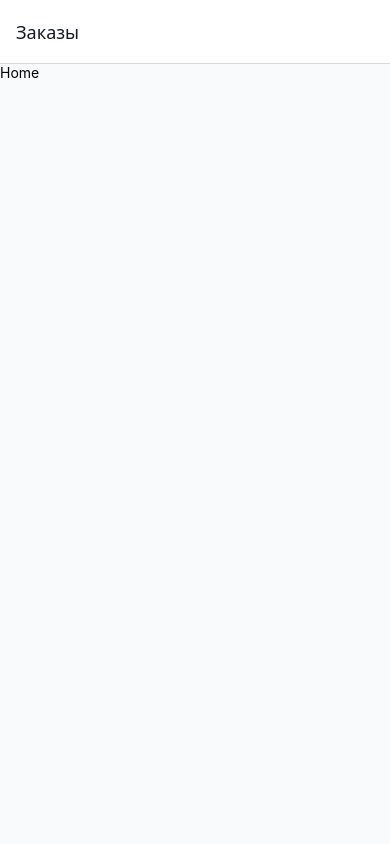
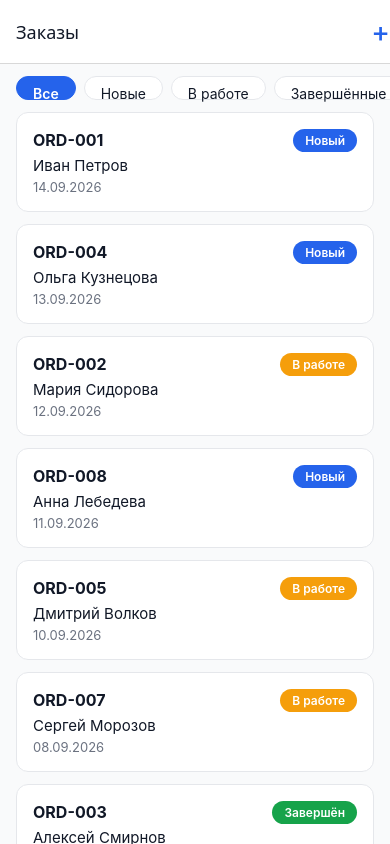
Before and after one commit to RedVVest/test-task-cowal, a React Native app: screen /Home in a window 390 px wide. Built offline with nearby package versions, Linux system fonts and the light colour scheme.

Commit message:
feat(home): list orders with status filter

```diff
--- a/src/screens/HomeScreen.tsx
+++ b/src/screens/HomeScreen.tsx
@@ -1,11 +1,76 @@
-import React from 'react';
-import { Text, View } from 'react-native';
+import React, { useLayoutEffect, useMemo, useState } from 'react';
+import { FlatList, Pressable, StyleSheet, Text, View } from 'react-native';
 import { RootStackScreenProps } from '../navigation/RootNavigator';
+import { useOrders } from '../context/OrdersContext';
+import OrderCard from '../components/OrderCard';
+import StatusFilter, { StatusFilterValue } from '../components/StatusFilter';
+import { colors, spacing } from '../theme';
 
-export default function HomeScreen(_props: RootStackScreenProps<'Home'>) {
+export default function HomeScreen({ navigation }: RootStackScreenProps<'Home'>) {
+  const { orders } = useOrders();
+  const [filter, setFilter] = useState<StatusFilterValue>('all');
+
+  useLayoutEffect(() => {
+    navigation.setOptions({
+      headerRight: () => (
+        <Pressable
+          onPress={() => navigation.navigate('CreateOrder')}
+          hitSlop={12}
+          accessibilityLabel="Создать заказ"
+        >
+          <Text style={styles.addButton}>+</Text>
+        </Pressable>
+      ),
+    });
+  }, [navigation]);
+
+  const visibleOrders = useMemo(() => {
+    const filtered = filter === 'all' ? orders : orders.filter((o) => o.status === filter);
+    return [...filtered].sort((a, b) => b.createdAt.localeCompare(a.createdAt));
+  }, [orders, filter]);
+
   return (
-    <View>
-      <Text>Home</Text>
+    <View style={styles.container}>
+      <StatusFilter value={filter} onChange={setFilter} />
+      <FlatList
+        data={visibleOrders}
+        keyExtractor={(item) => item.id}
+        renderItem={({ item }) => (
+          <OrderCard
+            order={item}
+            onPress={(order) => navigation.navigate('OrderDetails', { orderId: order.id })}
+          />
+        )}
+        contentContainerStyle={styles.list}
+        ItemSeparatorComponent={() => <View style={styles.separator} />}
+        ListEmptyComponent={<Text style={styles.empty}>Нет заказов</Text>}
+      />
     </View>
   );
 }
+
+const styles = StyleSheet.create({
+  container: {
+    flex: 1,
+  },
+  addButton: {
+    fontSize: 28,
+    lineHeight: 32,
+    color: colors.primary,
+    fontWeight: '500',
+  },
+  list: {
+    paddingHorizontal: spacing.lg,
+    paddingBottom: spacing.xl,
+    flexGrow: 1,
+  },
+  separator: {
+    height: spacing.md,
+  },
+  empty: {
+    textAlign: 'center',
+    color: colors.muted,
+    marginTop: spacing.xl * 2,
+    fontSize: 16,
+  },
+});
```
